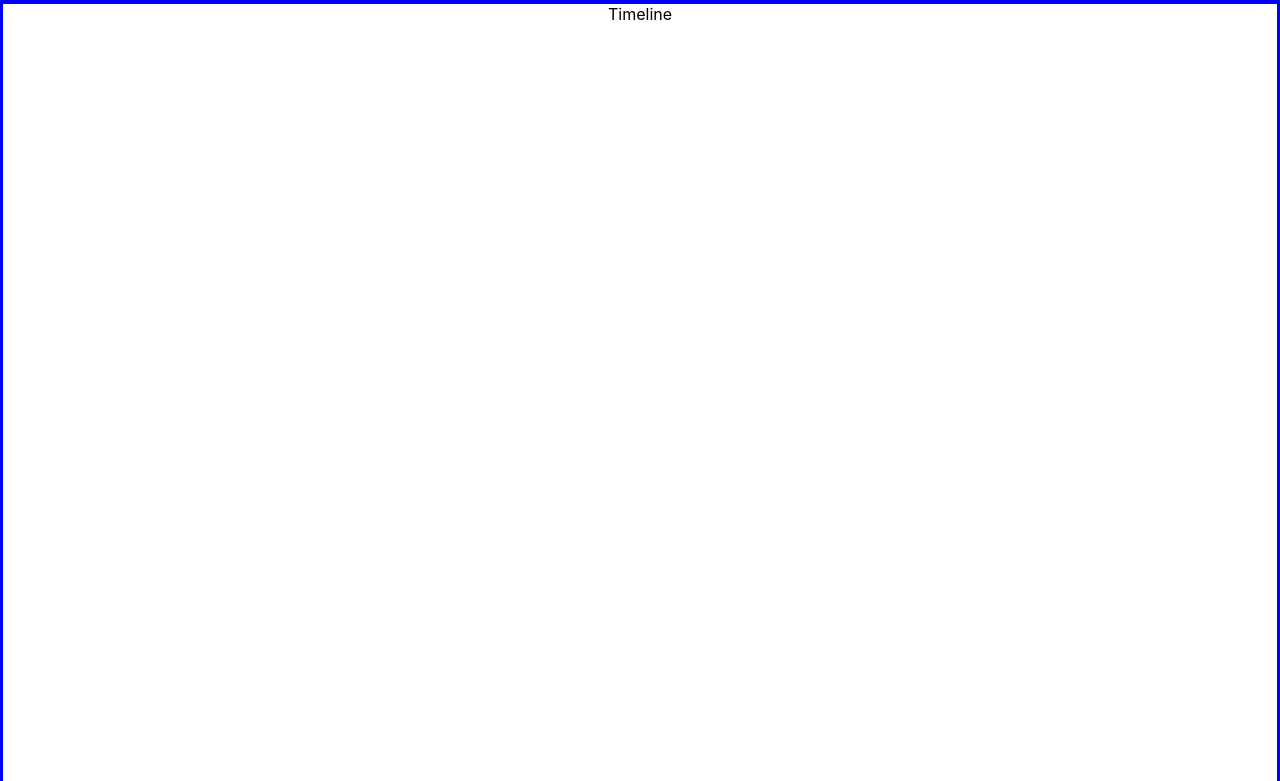
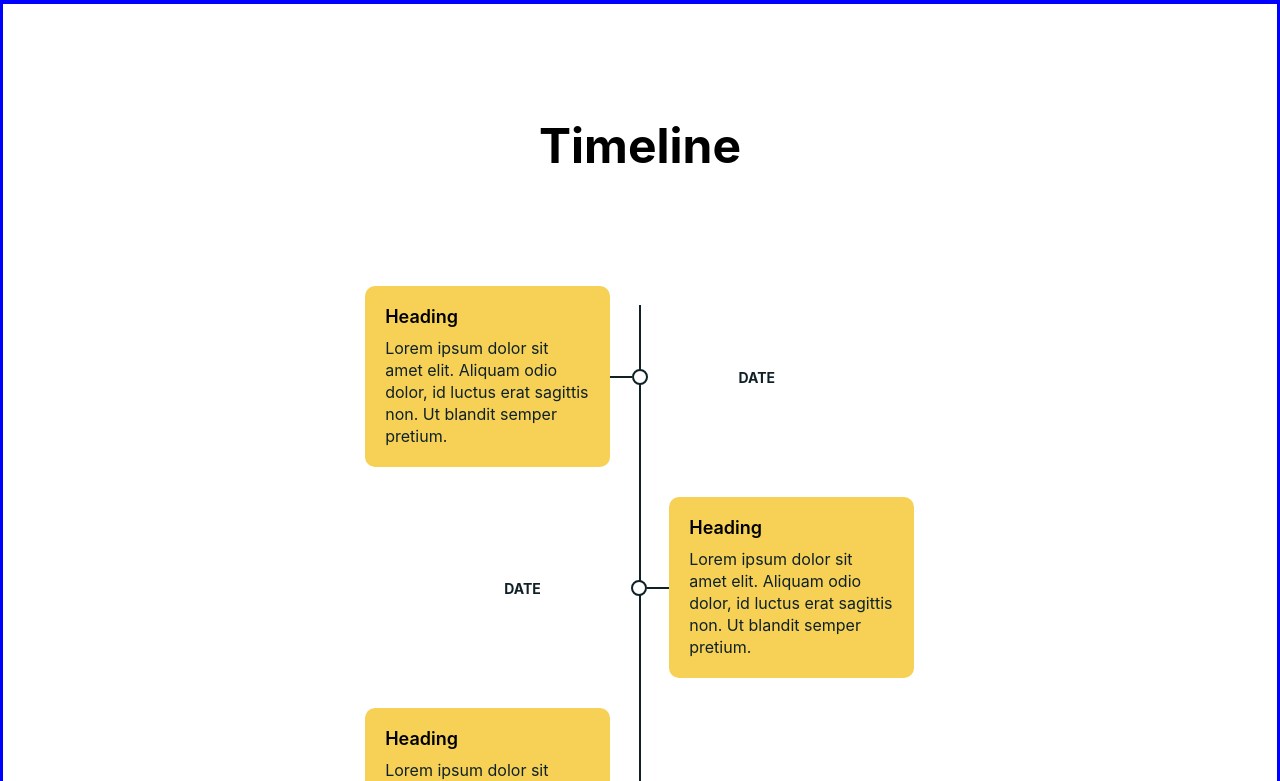
Before and after one commit to aku1310/summer-break-ssoc22, a React (Create React App) app: page / in a window 1280 px wide. Shown: the part 1719-2500 px from the top of the page. Built offline with nearby package versions, Linux system fonts and the light colour scheme.

Commit message:
added timeline prototype

```diff
--- a/src/App.css
+++ b/src/App.css
@@ -9,6 +9,14 @@
   margin: 0;
   padding: 0;
   box-sizing: border-box;
+}
+
+*,
+*::before,
+*::after {
+  box-sizing: border-box;
+  margin: 0;
+  padding: 0;
 }
 
 /* GLOBALS */
@@ -50,26 +58,148 @@
 
 /* ABOUT PAGE */
 
-#about-page {
-}
+#about-page {}
 
 
 /* TIMELINE PAGE */
 
+#timeline-page img {
+  top: 0;
+}
+
 #timeline-page {
+  position: relative;
+  width: 100%;
+  margin: 0 auto;
+  padding: 16rem;
 }
+
+#timeline-page::after {
+  content: '';
+  position: absolute;
+  width: 2px;
+  background: #0f2127;
+  top: 22%;
+  bottom: 22.5%;
+  left: 50%;
+  margin-left: -1px;
+}
+
+.timeline-heading {
+  position: relative;
+  margin-top: -9rem;
+  padding-bottom: 6rem;
+}
+
+.timeline-heading h1 {
+  font-size: 3rem;
+}
+
+.container {
+  padding: 15px 30px;
+  position: relative;
+  background: inherit;
+  width: 40%;
+}
+
+.container.left {
+  position: relative;
+  left: -20%;
+}
+
+.container.right {
+  position: relative;
+  left: 19.9%;
+}
+
+.container::after {
+  content: '';
+  position: absolute;
+  width: 16px;
+  height: 16px;
+  top: calc(50% - 8px);
+  right: -8px;
+  background: #ffffff;
+  border: 2px solid #0f2127;
+  border-radius: 16px;
+  z-index: 1;
+}
+
+.container.right::after {
+  left: -8px;
+}
+
+.container::before {
+  content: '';
+  position: absolute;
+  width: 22px;
+  height: 2px;
+  top: calc(50% - 1px);
+  right: 8px;
+  background: #0f2127;
+  z-index: 1;
+}
+
+.container.right::before {
+  left: 8px;
+}
+
+.container .date {
+  position: absolute;
+  display: inline-block;
+  top: calc(50% - 8px);
+  text-align: center;
+  font-size: 14px;
+  font-weight: bold;
+  color: #0f2127;
+  text-transform: uppercase;
+  /* letter-spacing: 1px;
+  z-index: 1; */
+}
+
+.container.left .date {
+  right: -135px;
+}
+
+.container.right .date {
+  left: -135px;
+}
+
+.container .content {
+  padding: 20px;
+  background: #F6D155;
+  position: relative;
+  border-radius: 10px;
+}
+
+.container.right .content {
+  padding: 20px;
+  border-radius: 10px;
+}
+
+.container .content h2 {
+  margin: 0 0 10px 0;
+  font-size: 18px;
+  font-weight: normal;
+  color: #000000;
+  font-weight: 600;
+}
+
+.container .content p {
+  margin: 0;
+  font-size: 16px;
+  line-height: 22px;
+  color: #0f2127;
+}
+
 
 /* SPONSOR PAGE */
 
-#sponsor-page {
-
-}
+#sponsor-page {}
 
 /* CONTACT PAGE */
 
-#contact-page {
-
-}
+#contact-page {}
 
 /* FOOTER */
 
--- a/src/components/Timeline.js
+++ b/src/components/Timeline.js
@@ -1,12 +1,48 @@
-import React from 'react'
+import React from 'react';
+import '../App.css';
 
 function Timeline() {
   return (
-    <div id='timeline-page' className='page'>
-        Timeline
-        <div id='timeline-container'>
-
+    <div id='timeline-page' className='timeline page'>
+      <div className="timeline-heading">
+        <h1>Timeline</h1>
+      </div>
+      <div className="container left">
+        <div className="date">Date</div>
+        <div className="content">
+          <h2>Heading</h2>
+          <p>
+            Lorem ipsum dolor sit amet elit. Aliquam odio dolor, id luctus erat sagittis non. Ut blandit semper pretium.
+          </p>
         </div>
+      </div>
+      <div className="container right">
+        <div className="date">Date</div>
+        <div className="content">
+          <h2>Heading</h2>
+          <p>
+            Lorem ipsum dolor sit amet elit. Aliquam odio dolor, id luctus erat sagittis non. Ut blandit semper pretium.
+          </p>
+        </div>
+      </div>
+      <div className="container left">
+        <div className="date">Date</div>
+        <div className="content">
+          <h2>Heading</h2>
+          <p>
+            Lorem ipsum dolor sit amet elit. Aliquam odio dolor, id luctus erat sagittis non. Ut blandit semper pretium.
+          </p>
+        </div>
+      </div>
+      <div className="container right">
+        <div className="date">Date</div>
+        <div className="content">
+          <h2>Heading</h2>
+          <p>
+            Lorem ipsum dolor sit amet elit. Aliquam odio dolor, id luctus erat sagittis non. Ut blandit semper pretium.
+          </p>
+        </div>
+      </div>
     </div>
   )
 }
```
